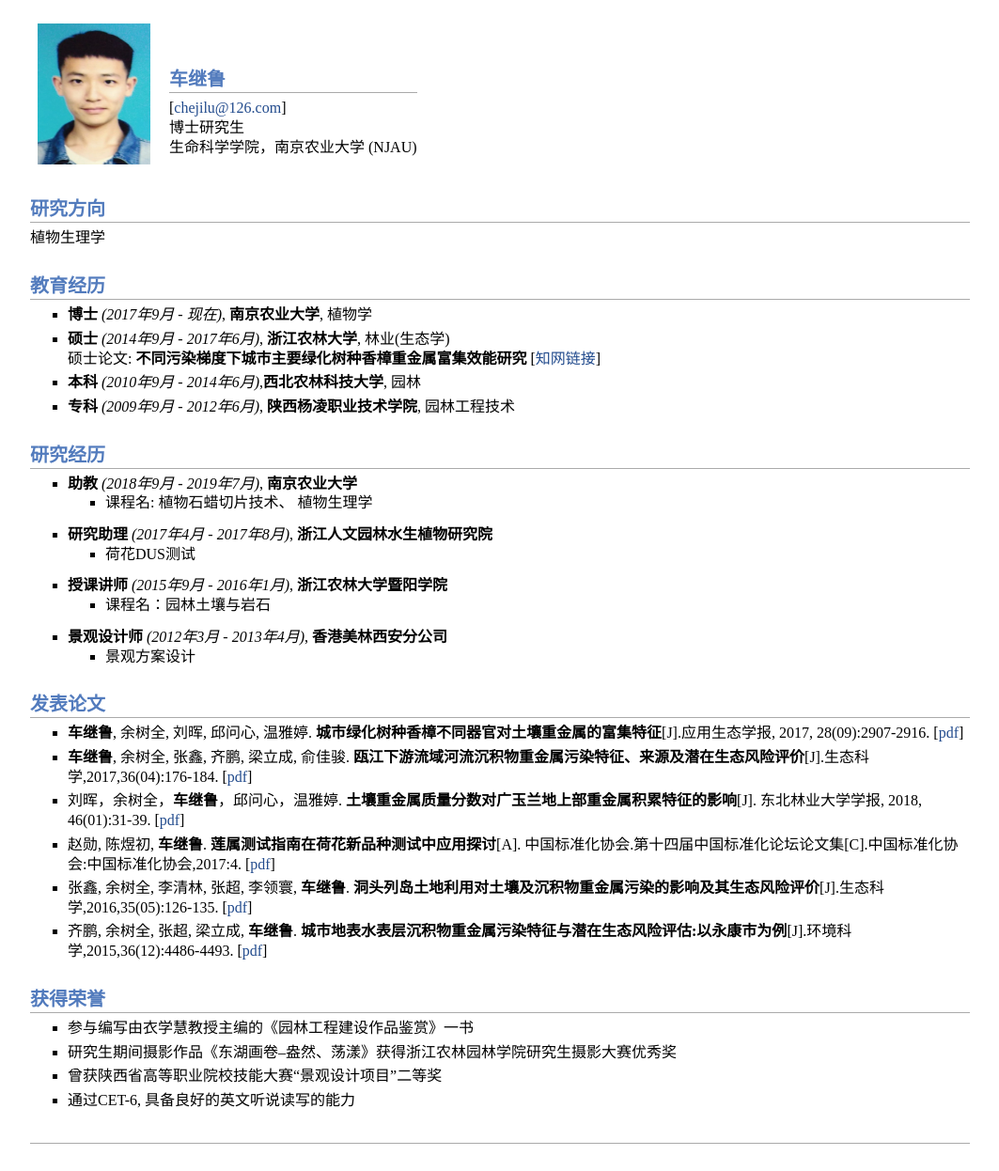
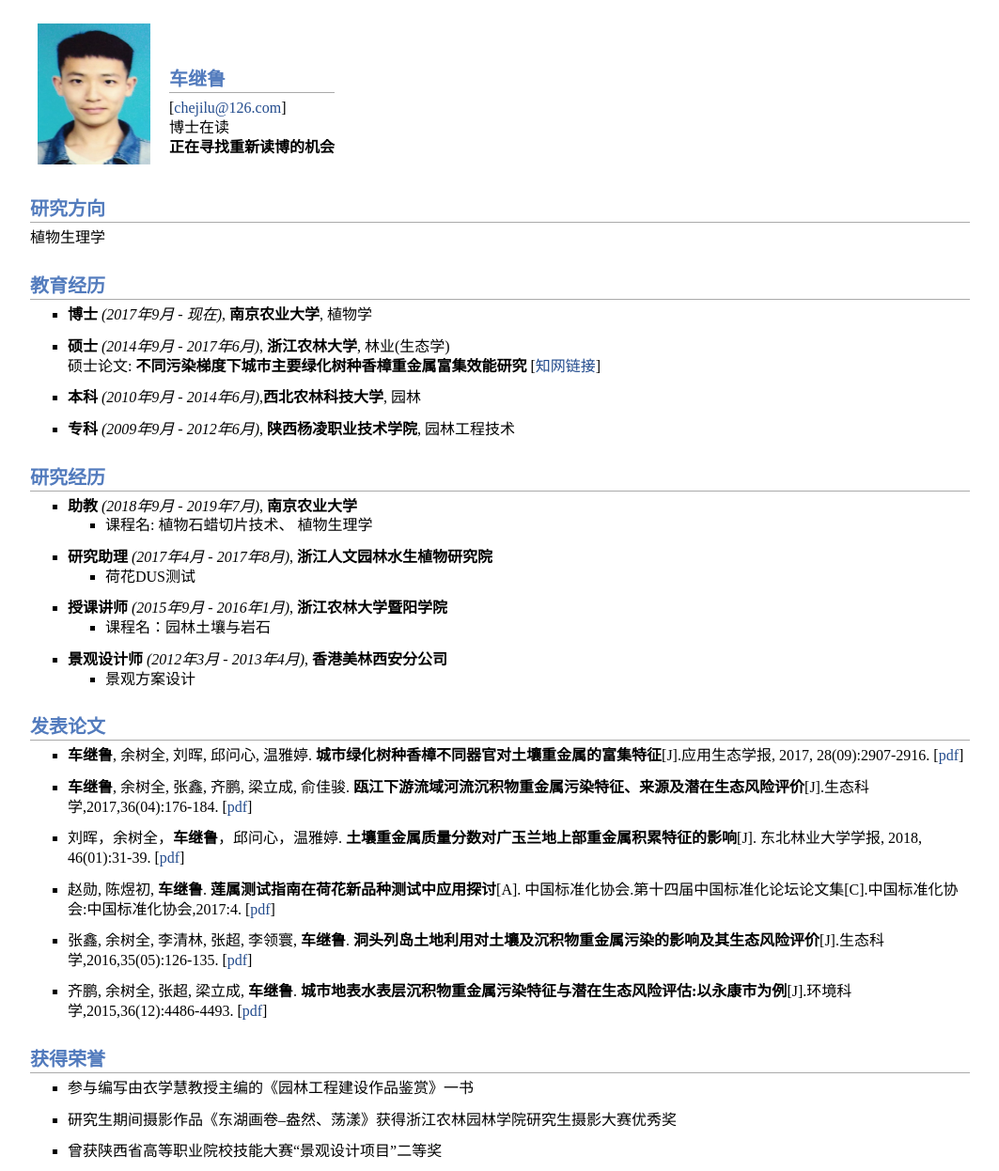
Before and after one commit to jiluche/jiluche.github.io, a plain HTML site: page index.html in a window 1280 px wide. Shown: the part 51-1297 px from the top of the page at 94% size, without its empty margins (108-1171 px from the left). Drawn offline with Linux system fonts and the light colour scheme.

Commit message:
Update index.html

```diff
--- a/index.html
+++ b/index.html
@@ -20,8 +20,9 @@
 <h2>车继鲁 <br /></h2>
 <p>[<a href="mailto:chejilu@126.com">chejilu@126.com</a>]
 <br />
-博士研究生<br />
-生命科学学院，南京农业大学 (NJAU) <br /></p>
+博士在读<br />
+<b>正在寻找重新读博的机会</b> <br />
+</p>
 </td></tr></table>
 <h2>研究方向</h2>
 <p>植物生理学</p>
@@ -31,12 +32,18 @@
 
 </p>
 </li>
+</ul>
+<ul>
 <li><p><b>硕士</b> <i>(2014年9月 - 2017年6月)</i>, <b>浙江农林大学</b>, 林业(生态学)<br />
 
 硕士论文: <b>不同污染梯度下城市主要绿化树种香樟重金属富集效能研究</b> [<a href="https://kns.cnki.net/KCMS/detail/detail.aspx?dbcode=CMFD&amp;dbname=CMFD201801&amp;filename=1017273739.nh&amp;v=MjE2MTdJUjhlWDFMdXhZUzdEaDFUM3FUcldNMUZyQ1VSTE9lWnVkcEZDbmhXNzdOVkYyNkdiRy9IZGJQcHBFYlA=">知网链接</a>]<br /></p>
 </li>
+</ul>
+<ul>
 <li><p><b>本科</b> <i>(2010年9月 - 2014年6月)</i>,<b>西北农林科技大学</b>, 园林 <br /></p>
 </li>
+</ul>
+<ul>
 <li><p><b>专科</b> <i>(2009年9月 - 2012年6月)</i>, <b>陕西杨凌职业技术学院</b>, 园林工程技术<br /></p>
 </li>
 </ul>
@@ -81,14 +88,24 @@
 <ul>
 <li><p><b>车继鲁</b>, 余树全, 刘晖, 邱问心, 温雅婷. <b>城市绿化树种香樟不同器官对土壤重金属的富集特征</b>[J].应用生态学报, 2017, 28(09):2907-2916. [<a href="./papers/che2017city.pdf">pdf</a>] <br /></p>
 </li>
+</ul>
+<ul>
 <li><p><b>车继鲁</b>, 余树全, 张鑫, 齐鹏, 梁立成, 俞佳骏. <b>瓯江下游流域河流沉积物重金属污染特征、来源及潜在生态风险评价</b>[J].生态科学,2017,36(04):176-184. [<a href="./papers/che2017ou.pdf">pdf</a>] <br /></p>
 </li>
+</ul>
+<ul>
 <li><p>刘晖，余树全，<b>车继鲁</b>，邱问心，温雅婷. <b>土壤重金属质量分数对广玉兰地上部重金属积累特征的影响</b>[J]. 东北林业大学学报, 2018, 46(01):31-39. [<a href="./papers/liu2018soil.pdf">pdf</a>]<br /></p>
 </li>
+</ul>
+<ul>
 <li><p>赵勋, 陈煜初, <b>车继鲁</b>. <b>莲属测试指南在荷花新品种测试中应用探讨</b>[A]. 中国标准化协会.第十四届中国标准化论坛论文集[C].中国标准化协会:中国标准化协会,2017:4. [<a href="./papers/zhao2017lotus.pdf">pdf</a>] <br /></p>
 </li>
+</ul>
+<ul>
 <li><p>张鑫, 余树全, 李清林, 张超, 李领寰, <b>车继鲁</b>. <b>洞头列岛土地利用对土壤及沉积物重金属污染的影响及其生态风险评价</b>[J].生态科学,2016,35(05):126-135. [<a href="./papers/zhang2016dong.pdf">pdf</a>] <br /></p>
 </li>
+</ul>
+<ul>
 <li><p>齐鹏, 余树全, 张超, 梁立成, <b>车继鲁</b>. <b>城市地表水表层沉积物重金属污染特征与潜在生态风险评估:以永康市为例</b>[J].环境科学,2015,36(12):4486-4493. [<a href="./papers/qi2015city.pdf">pdf</a>] <br /></p>
 </li>
 </ul>
@@ -96,12 +113,16 @@
 <ul>
 <li><p>参与编写由衣学慧教授主编的《园林工程建设作品鉴赏》一书<br /></p>
 </li>
-<li><p>研究生期间摄影作品《东湖画卷&ndash;盎然、荡漾》获得浙江农林园林学院研究生摄影大赛优秀奖<br />
-
-</p>
+</ul>
+<ul>
+<li><p>研究生期间摄影作品《东湖画卷&ndash;盎然、荡漾》获得浙江农林园林学院研究生摄影大赛优秀奖<br /></p>
 </li>
+</ul>
+<ul>
 <li><p>曾获陕西省高等职业院校技能大赛“景观设计项目”二等奖<br /></p>
 </li>
+</ul>
+<ul>
 <li><p>通过CET-6, 具备良好的英文听说读写的能力<br /></p>
 </li>
 </ul>
```
